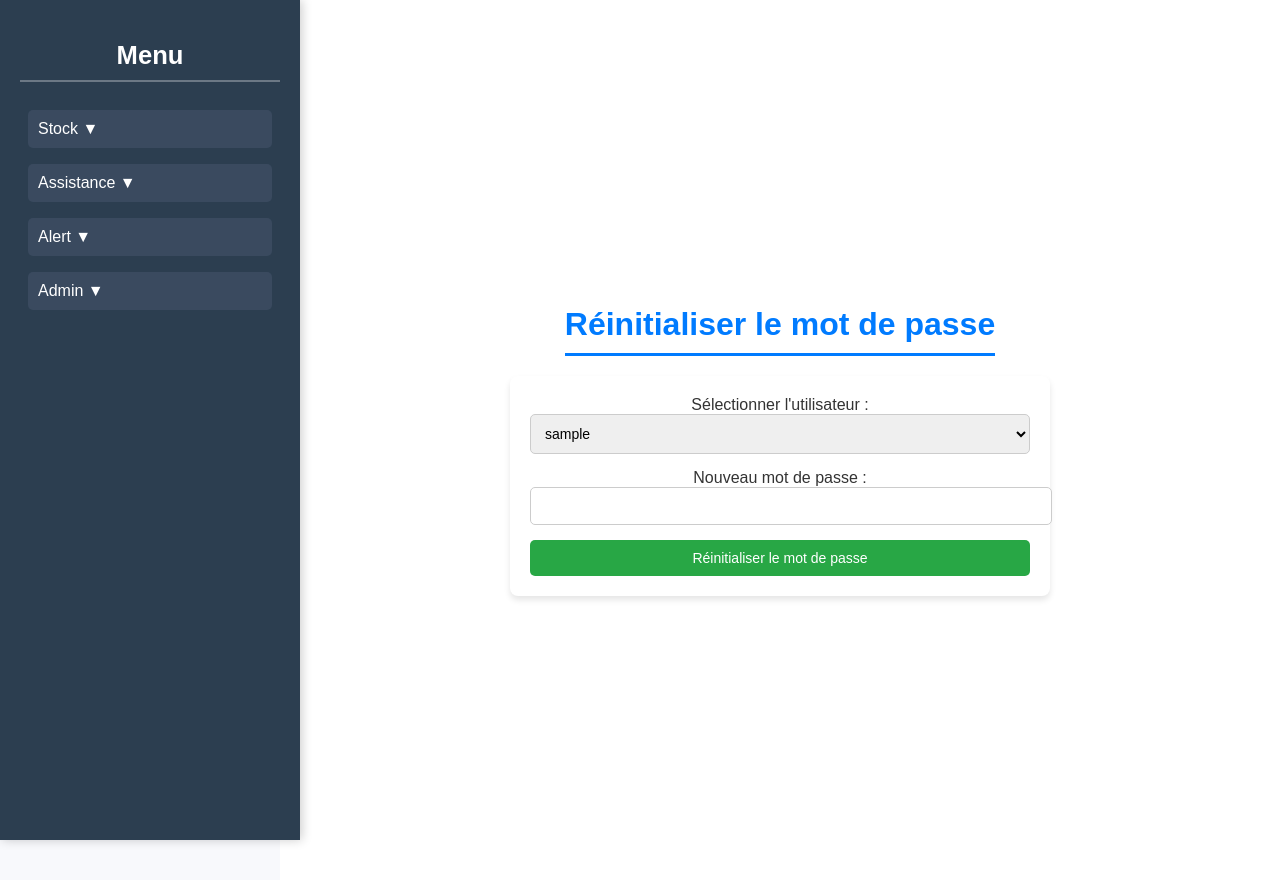
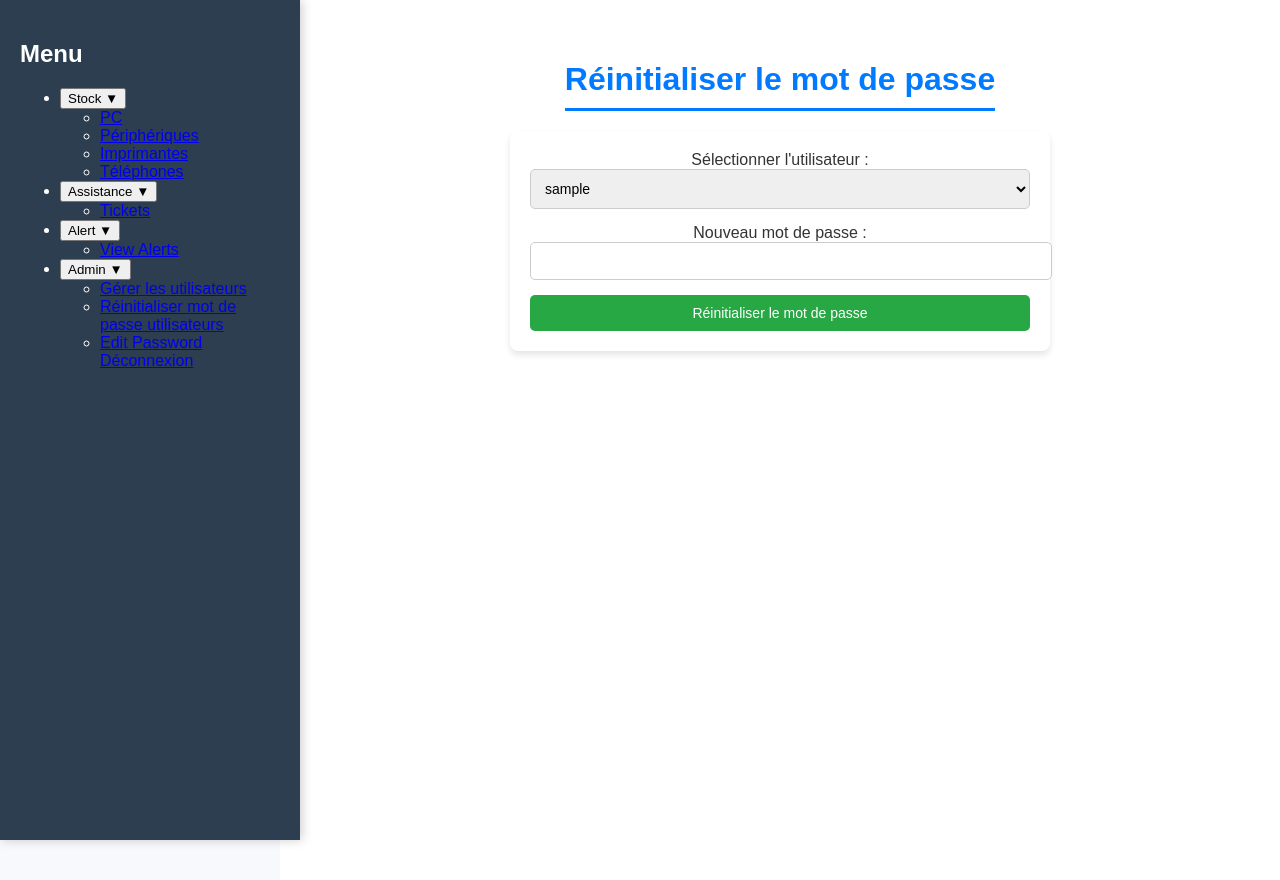
Before and after one commit to Mntgy/pfe, a PHP site: page /reset_password.php in a window 1280 px wide. Run offline with PHP 8.4, Linux system fonts and the light colour scheme; the visitor is signed in with stand-in values (Sample User, id 1); tables that the repository leaves empty or names only in its code hold one stand-in row (values such as "Sample post").

Commit message:
Update reset_password.php

```diff
--- a/reset_password.php
+++ b/reset_password.php
@@ -56,7 +56,7 @@ $users = $stmt->fetchAll(PDO::FETCH_ASSOC);
             display: flex;
         }
 
-        /* 🌟 Sidebar Styles (FIXED) */
+        /* 🌟 Sidebar */
         .sidebar {
             width: 260px;
             height: 100vh;
@@ -71,51 +71,6 @@ $users = $stmt->fetchAll(PDO::FETCH_ASSOC);
             z-index: 1000;
         }
 
-        .sidebar h2 {
-            text-align: center;
-            font-size: 1.6rem;
-            margin-bottom: 20px;
-            border-bottom: 2px solid rgba(255, 255, 255, 0.3);
-            padding-bottom: 10px;
-        }
-
-        /* 🌟 Sidebar Menu Fix */
-        .sidebar ul {
-            list-style: none;
-            padding: 0;
-            margin: 0;
-        }
-
-        .sidebar ul li {
-            padding: 8px;
-            position: relative;
-        }
-
-        .sidebar ul li a {
-            display: block;
-            color: white;
-            text-decoration: none;
-            padding: 10px;
-            background: #3a4a5f;
-            border-radius: 5px;
-            transition: background 0.3s;
-        }
-
-        .sidebar ul li a:hover {
-            background: #556377;
-        }
-
-        /* Dropdown Fix */
-        .sidebar ul li ul {
-            list-style: none;
-            padding-left: 15px;
-            display: none;
-        }
-
-        .sidebar ul li:hover ul {
-            display: block;
-        }
-
         /* 🌟 Main Content */
         .main-content {
             margin-left: 280px;
@@ -126,7 +81,6 @@ $users = $stmt->fetchAll(PDO::FETCH_ASSOC);
             display: flex;
             flex-direction: column;
             align-items: center;
-            justify-content: center;
             width: 100%;
         }
 
@@ -203,7 +157,6 @@ $users = $stmt->fetchAll(PDO::FETCH_ASSOC);
             }
             .main-content {
                 margin-left: 240px;
-                padding: 20px;
             }
         }
 
@@ -220,40 +173,20 @@ $users = $stmt->fetchAll(PDO::FETCH_ASSOC);
     </style>
 </head>
 <body>
-    <div class="sidebar">
-        <h2>Menu</h2>
-        <ul>
-            <li><a href="#">Stock ▼</a>
-                <ul>
-                    <li><a href="#">PC</a></li>
-                    <li><a href="#">Périphériques</a></li>
-                    <li><a href="#">Imprimantes</a></li>
-                    <li><a href="#">Téléphones</a></li>
-                </ul>
-            </li>
-            <li><a href="#">Assistance ▼</a>
-                <ul>
-                    <li><a href="#">Tickets</a></li>
-                </ul>
-            </li>
-            <li><a href="#">Alert ▼</a>
-                <ul>
-                    <li><a href="#">View Alerts</a></li>
-                </ul>
-            </li>
-            <li><a href="#">Admin ▼</a>
-                <ul>
-                    <li><a href="#">Gérer les utilisateurs</a></li>
-                    <li><a href="#">Réinitialiser mot de passe utilisateurs</a></li>
-                    <li><a href="#">Edit Password</a></li>
-                    <li><a href="#">Déconnexion</a></li>
-                </ul>
-            </li>
-        </ul>
-    </div>
+    <?php include 'sidebar.php'; ?> <!-- Include Sidebar -->
 
     <div class="main-content">
         <h1>Réinitialiser le mot de passe</h1>
+
+        <!-- Display Success or Error Messages -->
+        <?php if (!empty($error)): ?>
+            <p class="message error"><?php echo $error; ?></p>
+        <?php endif; ?>
+        <?php if (!empty($success)): ?>
+            <p class="message success"><?php echo $success; ?></p>
+        <?php endif; ?>
+
+        <!-- Password Reset Form -->
         <div class="form-container">
             <form method="POST">
                 <label for="user_id">Sélectionner l'utilisateur :</label>
```
